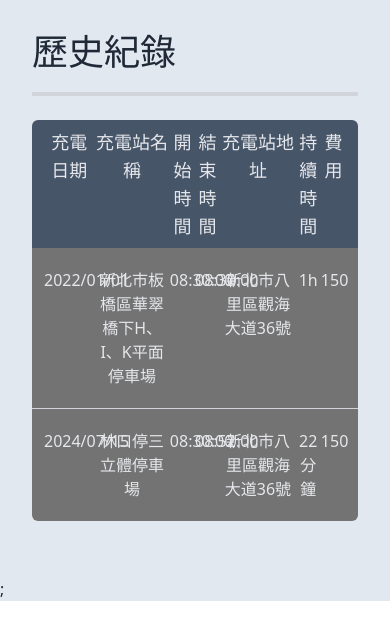
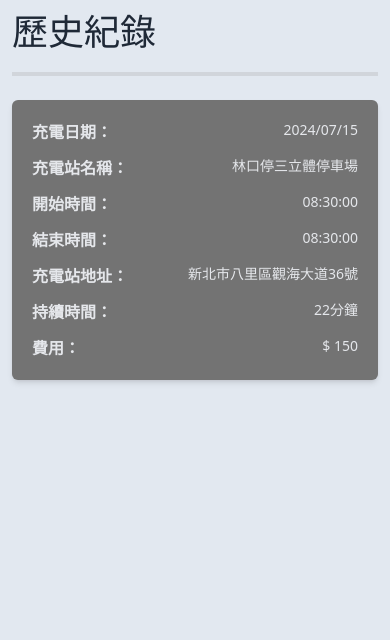
Before and after one commit to john76391/ev-charging, a Next.js app: page /history in a window 390 px wide. Shown: the top 640 px of the page. Built offline with nearby package versions, Linux system fonts and the light colour scheme; no server answers.

Commit message:
歷史紀錄RWD

```diff
--- /dev/null
+++ b/components/history/HistoryCardM.js
@@ -0,0 +1,36 @@
+import React from "react";
+
+export default function HistoryCardM() {
+  return (
+    <ul className="shadow-md p-5 space-y-3 text-gray-200 bg-neutral-500 rounded-md">
+      <li className="flex justify-between">
+        <div className="font-semibold">充電日期：</div>
+        <div className="text-sm sm:text-base">2024/07/15</div>
+      </li>
+      <li className="flex justify-between">
+        <div className="font-semibold">充電站名稱：</div>
+        <div className="text-sm sm:text-base">林口停三立體停車場</div>
+      </li>
+      <li className="flex justify-between">
+        <div className="font-semibold">開始時間：</div>
+        <div className="text-sm sm:text-base">08:30:00</div>
+      </li>
+      <li className="flex justify-between">
+        <div className="font-semibold">結束時間：</div>
+        <div className="text-sm sm:text-base">08:30:00</div>
+      </li>
+      <li className="flex justify-between">
+        <div className="font-semibold">充電站地址：</div>
+        <div className="text-sm sm:text-base">新北市八里區觀海大道36號</div>
+      </li>
+      <li className="flex justify-between">
+        <div className="font-semibold">持續時間：</div>
+        <div className="text-sm sm:text-base">22分鐘</div>
+      </li>
+      <li className="flex justify-between">
+        <div className="font-semibold">費用：</div>
+        <div className="text-sm sm:text-base">$ 150 </div>
+      </li>
+    </ul>
+  );
+}
--- /dev/null
+++ b/components/history/HistoryEntry.js
@@ -0,0 +1,15 @@
+import React from "react";
+
+export default function HistoryEntry() {
+  return (
+    <ul className="grid grid-cols-12 text-gray-200 text-sm xl:text-base bg-neutral-500 border-b border-b-gray-300 p-2 px-3 text-center">
+      <li className="col-span-2 py-3">2022/01/01</li>
+      <li className="col-span-3 py-3">汐止智興停車場</li>
+      <li className="col-span-1 py-3">08:30:00</li>
+      <li className="col-span-1 py-3">08:30:00</li>
+      <li className="col-span-3 py-3">新北市八里區觀海大道36號</li>
+      <li className="col-span-1 py-3">1h</li>
+      <li className="col-span-1 py-3">$ 150</li>
+    </ul>
+  );
+}
--- /dev/null
+++ b/components/history/HistoryHeader.js
@@ -0,0 +1,15 @@
+import React from "react";
+
+export default function HistoryHeader() {
+  return (
+    <ul className="grid grid-cols-12 text-base xl:text-lg  text-gray-200 bg-slate-600 p-2 px-3 rounded-t-md text-center">
+      <li className="col-span-2">充電日期</li>
+      <li className="col-span-3">充電站名稱</li>
+      <li className="col-span-1">開始時間</li>
+      <li className="col-span-1">結束時間</li>
+      <li className="col-span-3">充電站地址</li>
+      <li className="col-span-1">持續時間</li>
+      <li className="col-span-1">費用</li>
+    </ul>
+  );
+}
--- a/pages/_app.js
+++ b/pages/_app.js
@@ -4,7 +4,7 @@ import { AuthProvider } from "@/hooks/use-auth";
 export default function App({ Component, pageProps }) {
   return (
     <AuthProvider>
-      <Component {...pageProps} />;
+      <Component {...pageProps} />
     </AuthProvider>
   );
 }
--- a/pages/history.js
+++ b/pages/history.js
@@ -1,72 +1,42 @@
 import { useState, useEffect } from "react";
 import SideBar from "@/components/SideBar";
 import PageTitle from "@/components/PageTitle";
+import HistoryHeader from "@/components/history/HistoryHeader";
+import HistoryEntry from "@/components/history/HistoryEntry";
+import HistoryCardM from "@/components/history/HistoryCardM";
 
 export default function History() {
   return (
-    <div className="sm:grid grid-cols-12">
+    <div className="sm:grid grid-cols-12 min-h-screen">
       <div className="hidden sm:block col-span-3 lg:col-span-2">
         <SideBar />
       </div>
       {/* main content */}
-      <div className="col-span-9 lg:col-span-10 p-8 space-y-6">
+      <div className="col-span-9 lg:col-span-10 p-3 sm:p-8 space-y-6">
         <PageTitle title={"歷史紀錄"} />
-        {/* charge history */}
-        <div className="">
+        {/* charge history mobile */}
+        <div className="block lg:hidden">
+          <HistoryCardM />
+        </div>
+        {/* charge history desktop */}
+        <div className="hidden lg:block">
           {/* header */}
-          <ul className="grid grid-cols-12 text-lg text-gray-200 bg-slate-600 p-2 px-3 rounded-t-md text-center">
-            <li className="col-span-2">充電日期</li>
-            <li className="col-span-3">充電站名稱</li>
-            <li className="col-span-1">開始時間</li>
-            <li className="col-span-1">結束時間</li>
-            <li className="col-span-3">充電站地址</li>
-            <li className="col-span-1">持續時間</li>
-            <li className="col-span-1">費用</li>
-          </ul>
+          <HistoryHeader />
           {/* body */}
-          <ul className="grid grid-cols-12 text-gray-200 bg-neutral-500 border-b border-b-gray-300 p-2 px-3 text-center">
-            <li className="col-span-2 py-3">2022/01/01</li>
-            <li className="col-span-3 py-3">
-              新北市板橋區華翠橋下H、I、K平面停車場
-            </li>
-            <li className="col-span-1 py-3">08:30:00</li>
-            <li className="col-span-1 py-3">08:30:00</li>
-            <li className="col-span-3 py-3">新北市八里區觀海大道36號</li>
-            <li className="col-span-1 py-3">1h</li>
-            <li className="col-span-1 py-3">150</li>
-          </ul>
-          <ul className="grid grid-cols-12 text-gray-200 bg-neutral-500 p-2 px-3 text-center rounded-b-md ">
+          {/* // TODO 一般的紀錄 border-b border-b-gray-300 */}
+          {/* // TODO 最後一條 rounded-b-md */}
+          <HistoryEntry />
+          <HistoryEntry />
+          <ul className="grid grid-cols-12 text-gray-200 text-sm xl:text-base bg-neutral-500 p-2 px-3 text-center rounded-b-md ">
             <li className="col-span-2 py-3">2024/07/15</li>
             <li className="col-span-3 py-3">林口停三立體停車場</li>
             <li className="col-span-1 py-3">08:30:00</li>
             <li className="col-span-1 py-3">08:52:00</li>
             <li className="col-span-3 py-3">新北市八里區觀海大道36號</li>
             <li className="col-span-1 py-3">22分鐘</li>
-            <li className="col-span-1 py-3">150</li>
+            <li className="col-span-1 py-3">$ 150</li>
           </ul>
         </div>
-
-        <div className="grid grid-cols-12"></div>
-        {/* <table className="table-auto w-full">
-          <thead>
-            <tr>
-              <th className="">stationName</th>
-              <th className="">startTime</th>
-              <th className="">endTime</th>
-              <th className="">stationAddress</th>
-              <th className="">duration</th>
-              <th className="">cost</th>
-            </tr>
-          </thead>
-          <tbody>
-            <th className="">八里永續教育中心</th>
-            <th className="">08:30:00</th>
-            <th className="">09:30:00</th>
-            <th className="">新北市八里區觀海大道36號</th>
-            <th className="">1h</th>
-            <th className="">150</th>
-          </tbody>
-        </table> */}
       </div>
     </div>
   );
```
